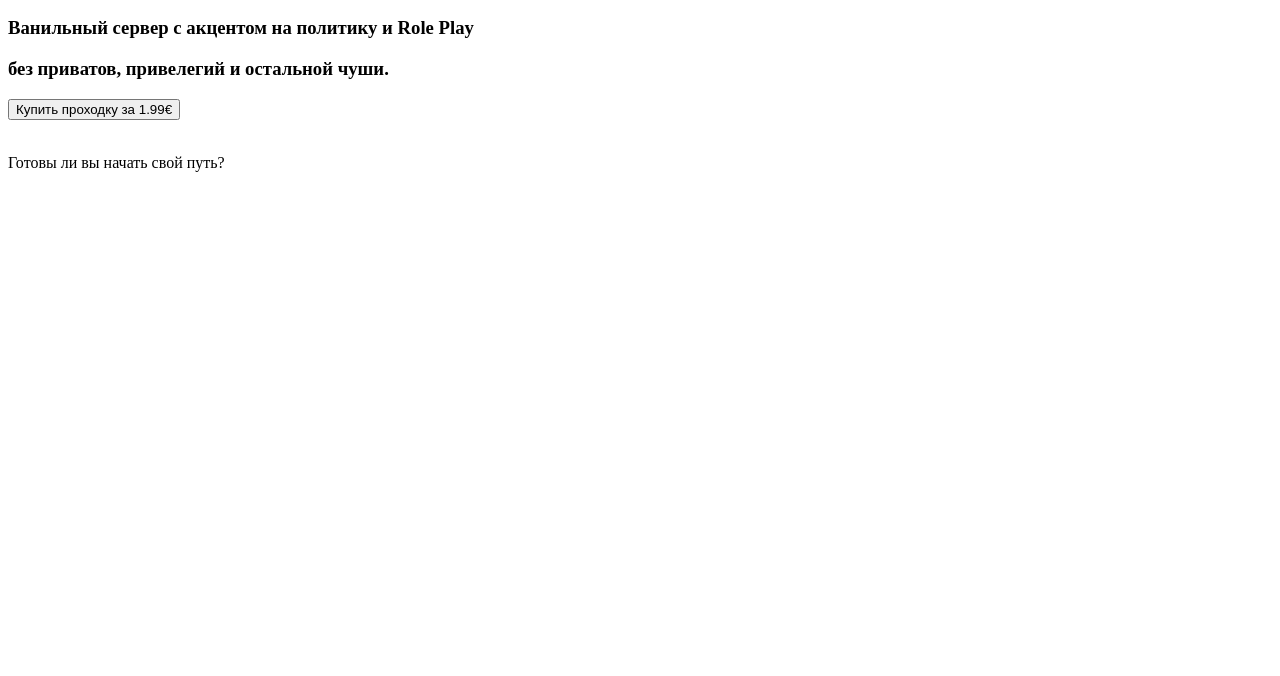
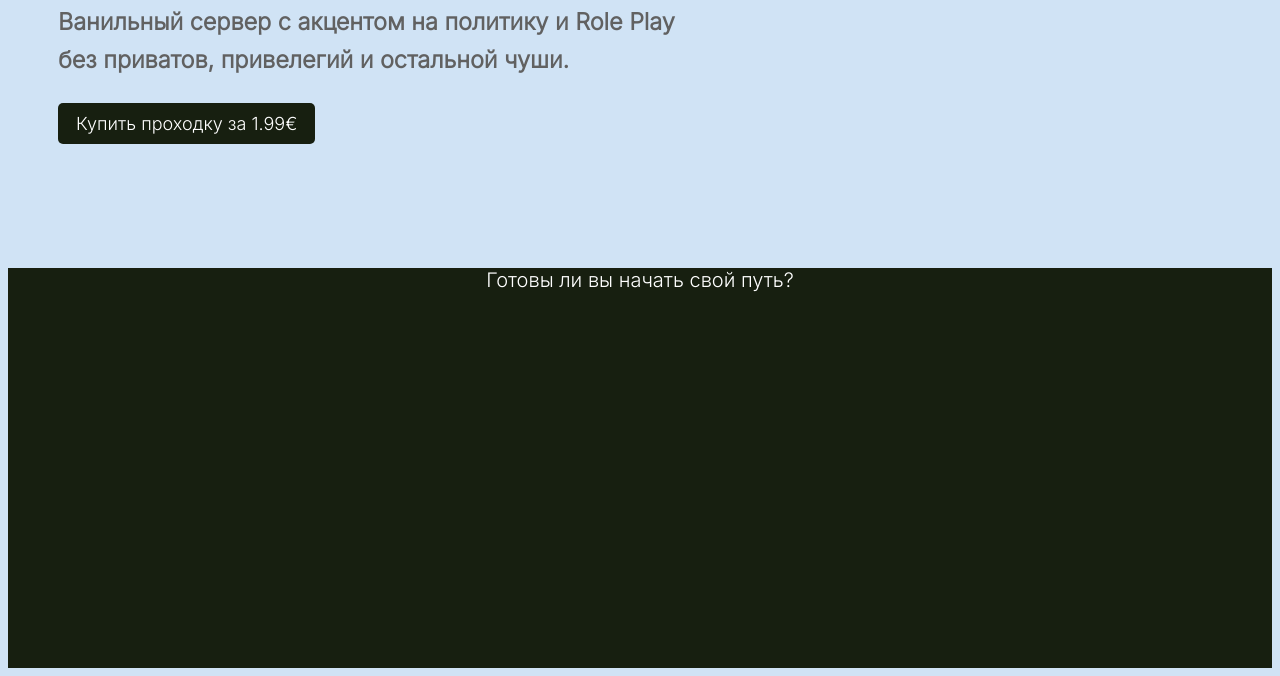
Before and after one commit to aweizy/v2, a plain HTML site: page index.html in a window 1280 px wide. Shown: the part 163-839 px from the top of the page. Before the commit the page ends 800 px from the top, so only its background shows below. Drawn offline with Linux system fonts and the light colour scheme; the site is published under a folder, as on GitHub Pages, so addresses that start at the root find nothing.

Commit message:
Update index.html

```diff
--- a/index.html
+++ b/index.html
@@ -7,8 +7,8 @@
   <link rel="preconnect" href="https://fonts.googleapis.com">
   <link rel="preconnect" href="https://fonts.gstatic.com" crossorigin>
   <link href="https://fonts.googleapis.com/css2?family=Inter:wght@300&display=swap" rel="stylesheet">
-  <link rel="stylesheet" href="/assets/adaptive.css">
-  <link rel="stylesheet" href="/assets/main.css">
+  <link rel="stylesheet" href="./assets/adaptive.css">
+  <link rel="stylesheet" href="./assets/main.css">
   <title>Aweizy</title>
 </head>
 <body>
```
